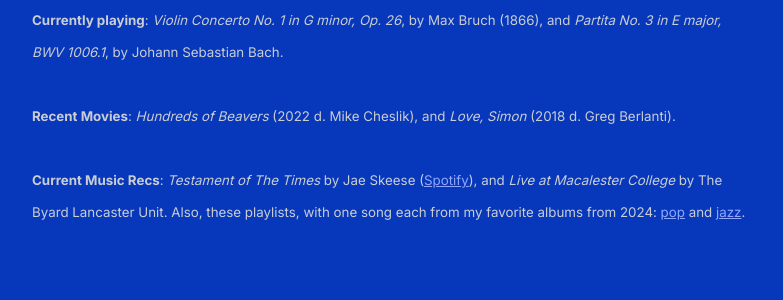
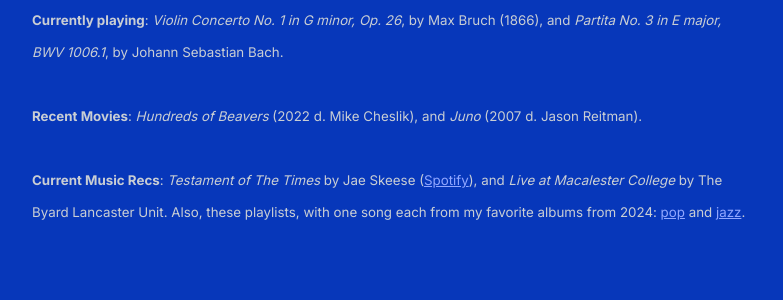
Before and after one commit to shihankanungo/shihankanungo.github.io, a Jekyll site: the page built from index.md, in a window 1280 px wide. Shown: the part 1038-1338 px from the top of the page, without its empty margins (248-1031 px from the left). Built offline with Jekyll 4.4.1, drawn with Linux system fonts in a browser that asks for light colours.

Commit message:
Update _config.yml

```diff
--- a/_config.yml
+++ b/_config.yml
@@ -15,7 +15,7 @@
           <br /><br />
           <small><b>Currently playing</b>: <i>Violin Concerto No. 1 in G minor, Op. 26</i>, by Max Bruch (1866), and <i>Partita No. 3 in E major, BWV 1006.1</i>, by Johann Sebastian Bach.</small>
           <br /><br />
-          <small><b>Recent Movies</b>: <i>Hundreds of Beavers</i> (2022 d. Mike Cheslik), and <i>Love, Simon</i> (2018 d. Greg Berlanti). </small>
+          <small><b>Recent Movies</b>: <i>Hundreds of Beavers</i> (2022 d. Mike Cheslik), and <i>Juno</i> (2007 d. Jason Reitman). </small>
           <br /><br />
           <small><b>Current Music Recs</b>: <i>Testament of The Times</i> by Jae Skeese (<a href="https://open.spotify.com/album/3VVpo8SytAfK04PdAWaxu9?si=Twb_W5gmTJmS4RDq_7IQbQ">Spotify</a>), and <i>Live at Macalester College</i> by The Byard Lancaster Unit. Also, these playlists, with one song each from my favorite albums from 2024: <a href="https://open.spotify.com/playlist/0plT5tvEl6lVLrQDk0X3eu?si=fe06480b57f64999">pop</a> and <a href="https://open.spotify.com/playlist/5iHDUPHT30iNd4Feg0yg4f?si=737a0b1a27924789">jazz</a>. </small>
           <br /><br /><br /><br />
```
